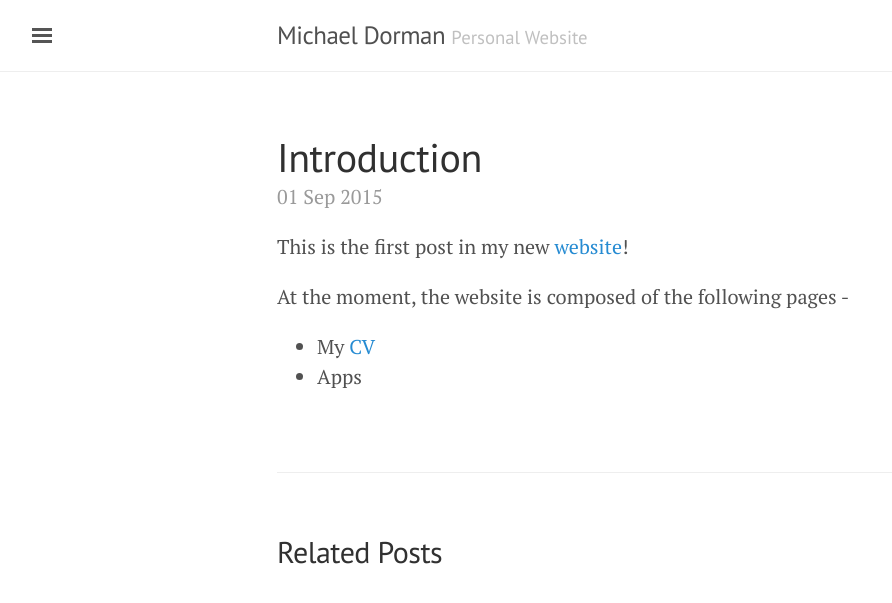
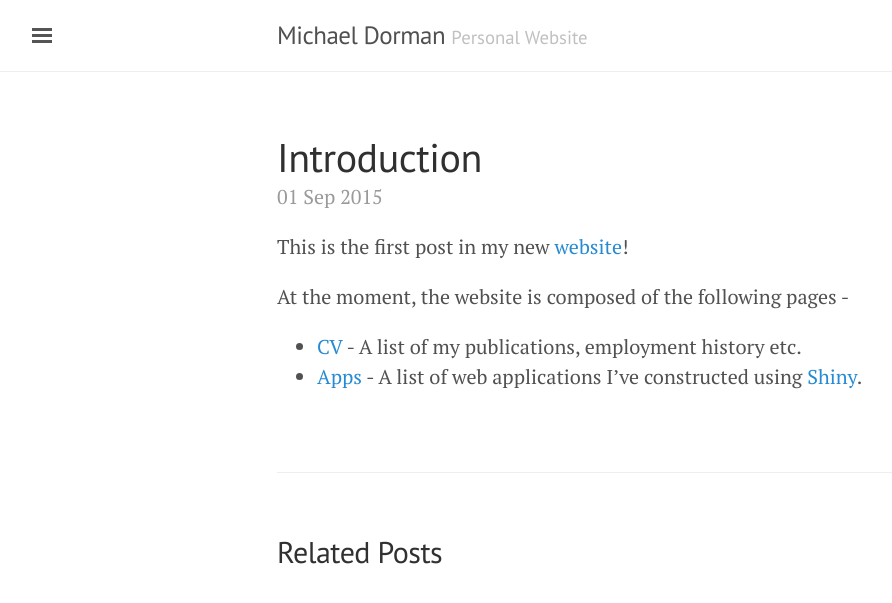
Before and after one commit to michaeldorman/michaeldorman.github.io, a Jekyll site: the page built from _posts/2015-09-01-introduction.md, in a window 1280 px wide. Shown: the top 603 px of the page, without its empty margins (3-895 px from the left). Built offline with Jekyll 4.4.1, drawn with Linux system fonts in a browser that asks for light colours.

Commit message:
Update 2015-09-01-introduction.md

```diff
--- a/_posts/2015-09-01-introduction.md
+++ b/_posts/2015-09-01-introduction.md
@@ -7,5 +7,5 @@ This is the first post in my new [website](https://michaeldorman.github.io)!
 
 At the moment, the website is composed of the following pages -
 
-* My [CV](https://michaeldorman.github.io/cv/)
-* Apps
+* [CV](https://michaeldorman.github.io/cv/) - A list of my publications, employment history etc.
+* [Apps](https://michaeldorman.github.io/cv/) - A list of web applications I've constructed using [Shiny](http://shiny.rstudio.com/).
```
